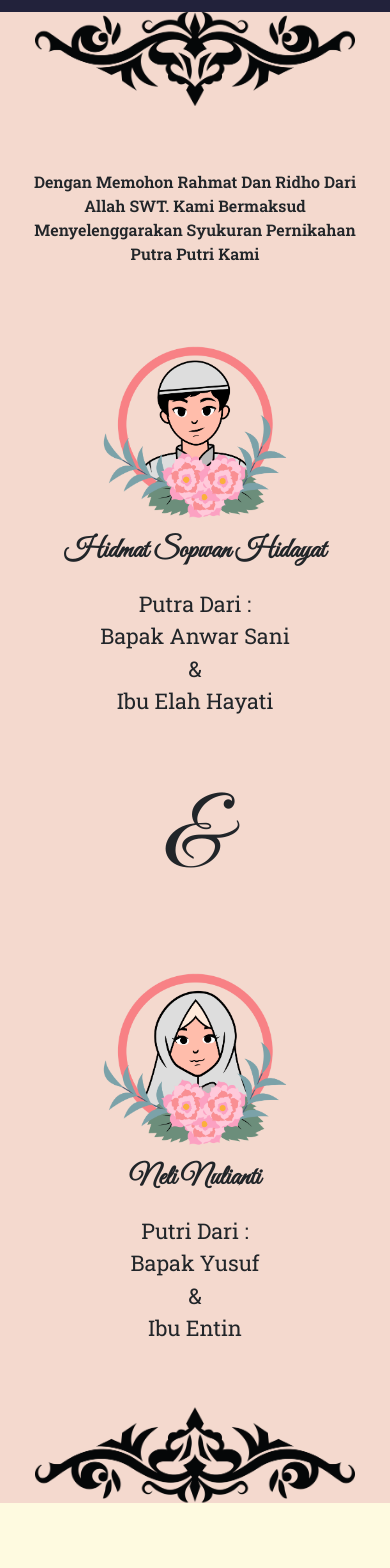
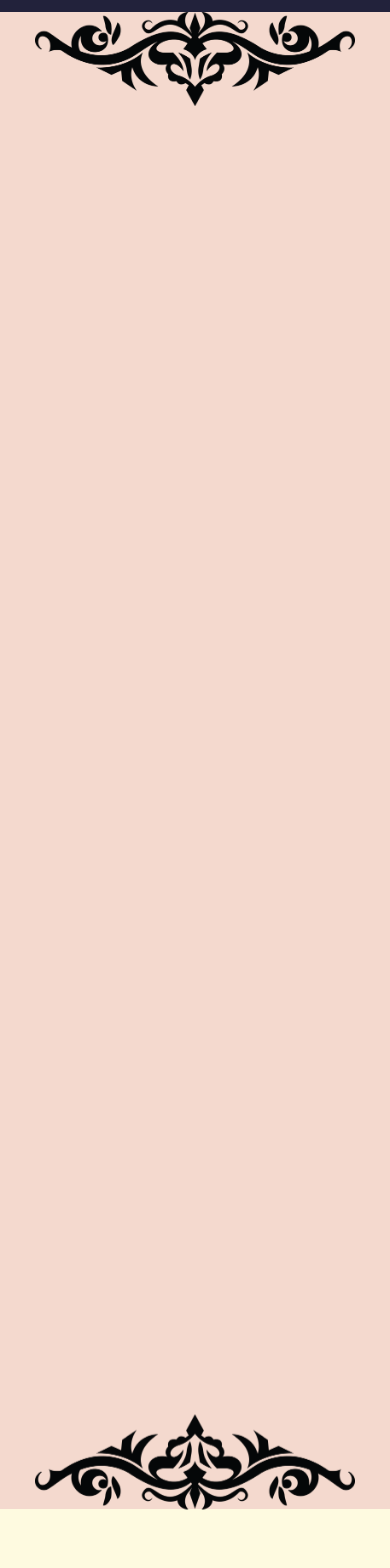
Before and after one commit to DikyGIT/undangan-pernikahan, a React (Vite) app: page / in a window 390 px wide. Shown: the part 1500-3068 px from the top of the page. Built offline with nearby package versions, Linux system fonts and the light colour scheme.

Commit message:
add animation

```diff
--- a/package.json
+++ b/package.json
@@ -10,6 +10,7 @@
     "preview": "vite preview"
   },
   "dependencies": {
+    "aos": "^3.0.0-beta.6",
     "bootstrap": "^5.3.1",
     "google-map-react": "^2.2.1",
     "react": "^18.2.0",
--- a/src/App.jsx
+++ b/src/App.jsx
@@ -107,7 +107,7 @@ function App() {
         <Container>
           <Row>
             <Col>
-              <p className="text-center lh-lg text-white">
+              <p className="text-center lh-lg text-white" data-aos="fade-up" data-aos-duration="1000">
                 “Dan Diantara Tanda-tanda (Kebesaran) -Nya Ialah Dia Menciptakan Pasangan-pasangan Untukmu Dari Jenismu Sendiri, Agar Kamu Cenderung Dan Merasa Tenteram Kepadanya, Dan Dia Menjadikan Diantaramu Rasa Kasih Dan Sayang.
                 Sungguh, Pada Yang Demikian Itu Benar-benar Terdapat Tanda-tanda (Kebesaran Allah) Bagi Kaum Yang Berfikir” <br /> {"Q.S : Ar-Rum (30) : 21"}
               </p>
@@ -121,12 +121,14 @@ function App() {
         <Container>
           <Row className="pt-md-5 pt-3">
             <Col className="text-center">
-              <p className="fw-semibold py-5">Dengan Memohon Rahmat Dan Ridho Dari Allah SWT. Kami Bermaksud Menyelenggarakan Syukuran Pernikahan Putra Putri Kami</p>
-              <img src={Pria} alt="" width="200px" />
-              <p className="fw-bold fs-1" style={{ fontFamily: "Great Vibes, cursive" }}>
+              <p className="fw-semibold py-5" data-aos="fade-up" data-aos-duration="1000">
+                Dengan Memohon Rahmat Dan Ridho Dari Allah SWT. Kami Bermaksud Menyelenggarakan Syukuran Pernikahan Putra Putri Kami
+              </p>
+              <img src={Pria} alt="" width="200px" data-aos="fade-up" data-aos-duration="1000" data-aos-delay="200" />
+              <p className="nama-mempelai fw-bold" style={{ fontFamily: "Great Vibes, cursive" }} data-aos="fade-up" data-aos-duration="1000" data-aos-delay="300">
                 Hidmat Sopwan Hidayat
               </p>
-              <p className="fs-4">
+              <p className="fs-4" data-aos="fade-up" data-aos-duration="1000" data-aos-delay="400">
                 Putra Dari : <br /> Bapak Anwar Sani <br /> & <br />
                 Ibu Elah Hayati
               </p>
@@ -134,18 +136,18 @@ function App() {
           </Row>
           <Row>
             <Col className="text-center">
-              <h1 className="py-5" style={{ fontSize: "100px", fontFamily: "Great Vibes, cursive" }}>
+              <h1 className="py-5" style={{ fontSize: "100px", fontFamily: "Great Vibes, cursive" }} data-aos="zoom-in" data-aos-duration="1000" data-aos-delay="400">
                 &
               </h1>
             </Col>
           </Row>
           <Row className="pb-5">
             <Col className="text-center">
-              <img src={Wanita} alt="" width="200px" />
-              <p className="fw-bold fs-1" style={{ fontFamily: "Great Vibes, cursive" }}>
+              <img src={Wanita} alt="" width="200px" data-aos="fade-up" data-aos-duration="1000" data-aos-delay="200" />
+              <p className="fw-bold nama-mempelai" style={{ fontFamily: "Great Vibes, cursive" }} data-aos="fade-up" data-aos-duration="1000" data-aos-delay="300">
                 Neli Nulianti
               </p>
-              <p className="fs-4">
+              <p className="fs-4" data-aos="fade-up" data-aos-duration="1000" data-aos-delay="400">
                 Putri Dari : <br /> Bapak Yusuf <br /> & <br />
                 Ibu Entin
               </p>
@@ -164,10 +166,10 @@ function App() {
               </p>
             </Col>
           </Row>
-          <Row>
+          <Row className="mb-4">
             <Col className="text-center">
               <img src={Cincin} alt="" className="mb-4" style={{ width: "100px" }} />
-              <h1 className="mb-4" style={{ fontFamily: "Great Vibes, cursive" }}>
+              <h1 className="mb-3" style={{ fontFamily: "Great Vibes, cursive" }}>
                 Akad Nikah
               </h1>
               <p className="fw-semibold fs-5">
@@ -180,7 +182,7 @@ function App() {
           </Row>
           <Row>
             <Col className="text-center">
-              <h1 className="my-4" style={{ fontFamily: "Great Vibes, cursive" }}>
+              <h1 className="my-3" style={{ fontFamily: "Great Vibes, cursive" }}>
                 Resepsi
               </h1>
               <p className="fw-semibold fs-5">
@@ -204,7 +206,7 @@ function App() {
                 src="https://www.google.com/maps/embed?pb=!1m18!1m12!1m3!1d4703.64173584197!2d107.91801071401125!3d-7.544908225796909!2m3!1f0!2f0!3f0!3m2!1i1024!2i768!4f13.1!3m3!1m2!1s0x2e6605b024c35955%3A0x652230e78dba9c17!2sTaman%20Pendidikan%20Al-Qur&#39;an%20(TPA)%20As%20Syafiiyah!5e0!3m2!1sid!2sid!4v1691909269754!5m2!1sid!2sid"
                 width="100%"
                 height="450"
-                style={{ border: "0px" }}
+                style={{ border: "5px solid #0D6EFD" }}
                 loading="lazy"
                 referrerPolicy="no-referrer-when-downgrade"
               ></iframe>
@@ -268,7 +270,7 @@ function App() {
           <Row>
             <Col className="text-center text-white">
               <p className="lh-lg">Tiada Yang Dapat Kami Ungkapkan Selain Rasa Terimakasih Dari Hati Yang Tulus Apabila Bapak/ Ibu/ Saudara/i Berkenan Hadir Untuk Memberikan Do’a Restu Kepada Kami</p>
-              <h1>Hidmat & Neli</h1>
+              <h1 style={{ fontFamily: "Great Vibes, cursive" }}>Hidmat & Neli</h1>
               <p>Ahad, 03 September 2023</p>
             </Col>
           </Row>
--- a/src/main.css
+++ b/src/main.css
@@ -187,6 +187,10 @@
   font-size: 24px;
 }
 
+.mempelai .nama-mempelai {
+  font-size: 45px;
+}
+
 @media screen and (max-width: 992px) {
   .mempelai {
     width: 80%;
@@ -220,16 +224,16 @@
     font-size: 16px;
   }
 
-  .mempelai .ornament {
-    width: 300px;
-  }
-
   .mempelai .ornament-atas {
     width: 320px;
   }
 
   .mempelai .ornament-bawah {
     width: 320px;
+  }
+
+  .mempelai .nama-mempelai {
+    font-size: 30px;
   }
 }
 /* MEMPELAI */
@@ -238,6 +242,10 @@
 .acara {
   width: 50%;
   background-color: #fefae0;
+}
+
+.acara h1 {
+  font-size: 70px;
 }
 
 @media screen and (max-width: 992px) {
@@ -251,12 +259,22 @@
     width: 100%;
   }
 }
+
+@media screen and (max-width: 475px) {
+  .acara h1 {
+    font-size: 60px;
+  }
+}
 /* ACARA */
 
 /* GIFT */
 .gift {
   width: 50%;
   background-color: #fefae0;
+}
+
+.gift h1 {
+  font-size: 70px;
 }
 
 .gift img {
@@ -278,6 +296,10 @@
 @media screen and (max-width: 475px) {
   .gift .row:nth-child(1) .col p {
     font-size: 12px;
+  }
+
+  .gift h1 {
+    font-size: 60px;
   }
 }
 
--- a/src/main.jsx
+++ b/src/main.jsx
@@ -2,6 +2,11 @@ import React from "react";
 import ReactDOM from "react-dom/client";
 import App from "./App.jsx";
 import "./main.css";
+
+import AOS from "aos";
+import "aos/dist/aos.css"; // You can also use <link> for styles
+// ..
+AOS.init();
 
 import "bootstrap/dist/css/bootstrap.min.css";
 
```
Also changed, not shown: 1 other file (tests, documents, lock files or other folders).
